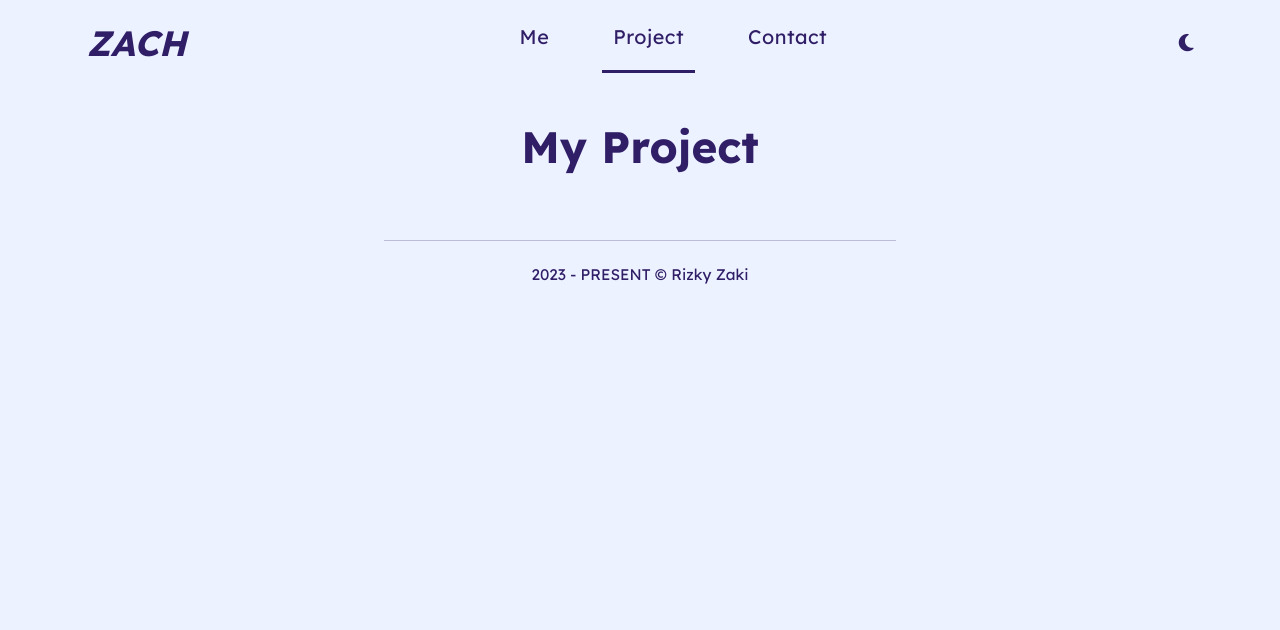
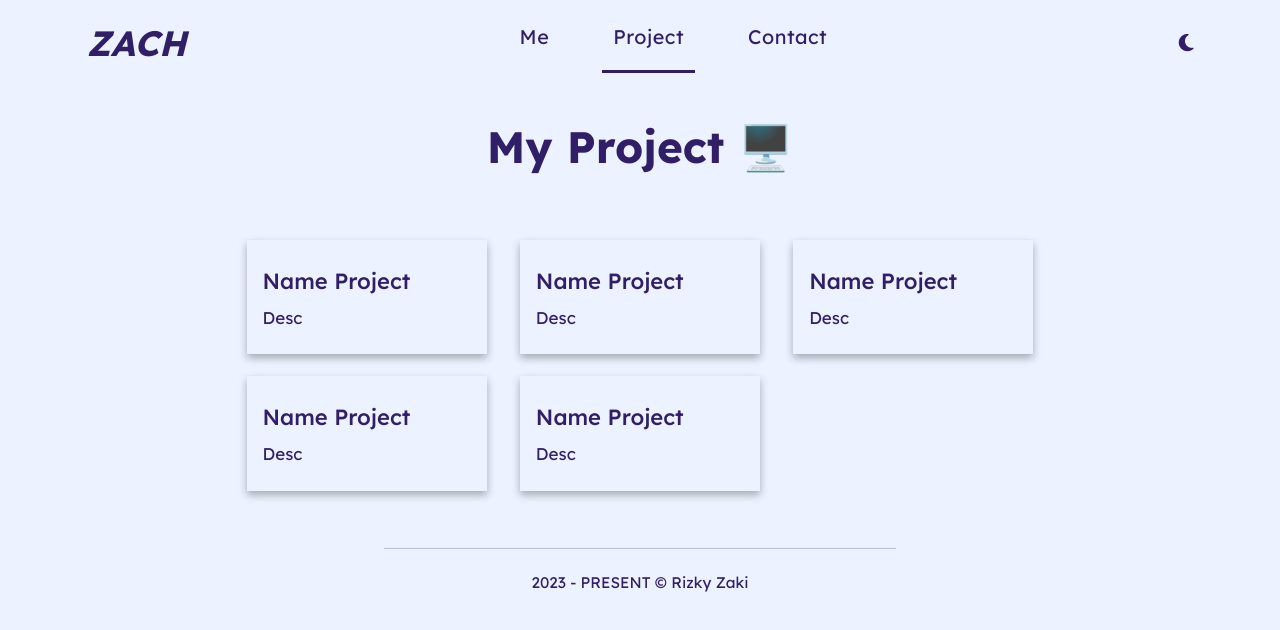
Before and after one commit to RizkyZaki/my.old, a Vue app: page /project in a window 1280 px wide. Shown: the top 630 px of the page. Built offline with nearby package versions, Linux system fonts and the light colour scheme.

Commit message:
:sparkles: ProjectPage: Clear Style And Dark Mode Config

```diff
--- a/src/App.vue
+++ b/src/App.vue
@@ -128,7 +128,7 @@ nav {
   color: $text-bg-dark;
 }
 
-.btnDark {
+body.dark-theme .btn-send {
   font-size: 15px;
   background-color: $light-bg !important;
   color: $text-bg-light !important;
--- a/src/Pages/ContactPage.vue
+++ b/src/Pages/ContactPage.vue
@@ -52,7 +52,7 @@
         rows="3"
       ></textarea>
     </div>
-    <button class="btn btn-send mt-3" :class="{ btnDark: bDark }">
+    <button class="btn btn-send mt-3">
       Send <i class="fa-solid fa-paper-plane"></i>
     </button>
   </div>
--- a/src/Pages/ProjectPage.vue
+++ b/src/Pages/ProjectPage.vue
@@ -1,8 +1,83 @@
 <template>
   <div class="container">
-    <h2 class="text-center fw-bolder mb-5">My Project</h2>
+    <h2 class="text-center fw-bolder mb-5">My Project 🖥️</h2>
+    <div class="row">
+      <div class="col-md-4 mb-3">
+        <div class="card-project">
+          <img src="" alt="" />
+          <div class="container">
+            <h6>Name Project</h6>
+            <p>Desc</p>
+          </div>
+        </div>
+      </div>
+      <div class="col-md-4 mb-3">
+        <div class="card-project">
+          <img src="" alt="" />
+          <div class="container">
+            <h6>Name Project</h6>
+            <p>Desc</p>
+          </div>
+        </div>
+      </div>
+      <div class="col-md-4 mb-3">
+        <div class="card-project">
+          <img src="" alt="" />
+          <div class="container">
+            <h6>Name Project</h6>
+            <p>Desc</p>
+          </div>
+        </div>
+      </div>
+      <div class="col-md-4 mb-3">
+        <div class="card-project">
+          <img src="" alt="" />
+          <div class="container">
+            <h6>Name Project</h6>
+            <p>Desc</p>
+          </div>
+        </div>
+      </div>
+      <div class="col-md-4 mb-3">
+        <div class="card-project">
+          <img src="" alt="" />
+          <div class="container">
+            <h6>Name Project</h6>
+            <p>Desc</p>
+          </div>
+        </div>
+      </div>
+    </div>
   </div>
 </template>
+
+<style lang="scss">
+.card-project {
+  /* Add shadows to create the "card" effect */
+  box-shadow: 0 4px 8px 0 rgba(0, 0, 0, 0.3);
+  font-size: 17px;
+
+  transition: 0.3s;
+  .container {
+    padding: 2px 16px;
+  }
+  img {
+    width: 100%;
+    height: auto;
+  }
+}
+
+body.dark-theme .card-project {
+  background-color: #0a0615;
+}
+
+/* On mouse-over, add a deeper shadow */
+.card-project:hover {
+  box-shadow: 0 8px 16px 0 rgba(0, 0, 0, 0.2);
+}
+
+/* Add some padding inside the card container */
+</style>
 
 
 <script>
```
